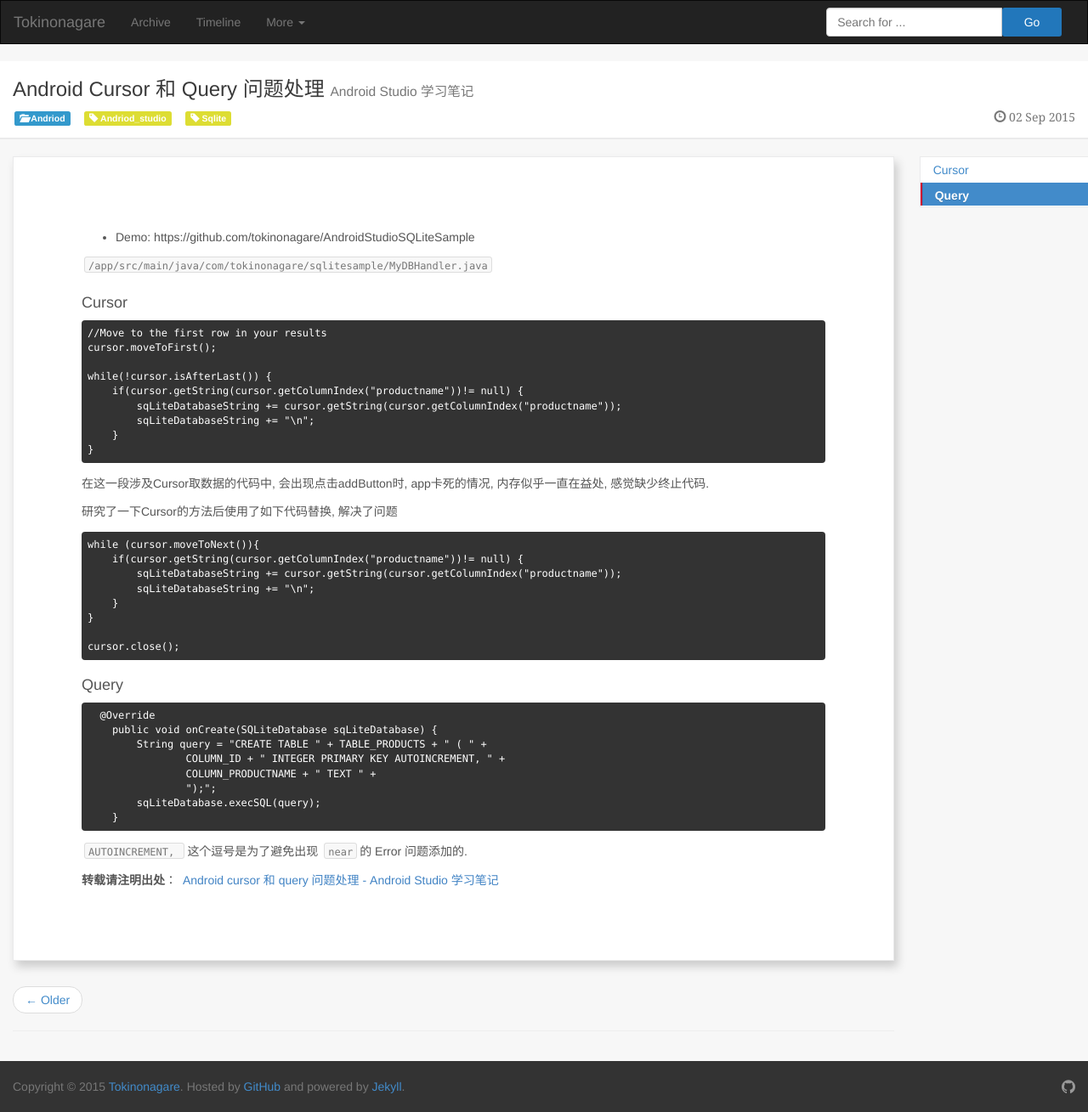
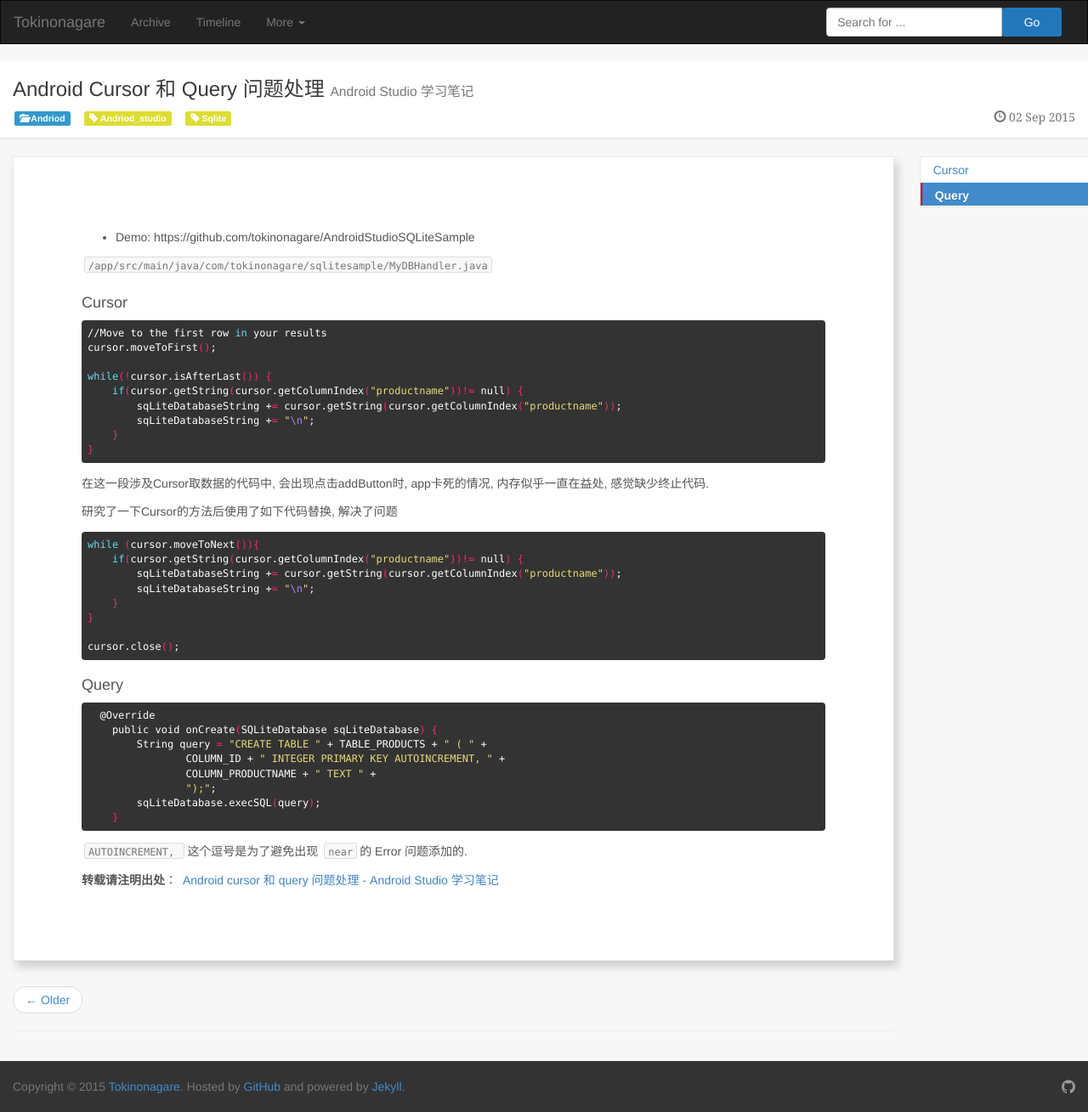
Before and after one commit to tokinonagare/tokinonagare.github.io, a Jekyll site: the page built from _posts/2015-09-02-Android_Cursor_and_Query_problem_solve.md, in a window 1280 px wide. Shown: the whole page at 85% size. Built offline with Jekyll 4.4.1, drawn with Linux system fonts in a browser that asks for light colours; Markdown is read by kramdown in place of the engine named in the settings; comment, search, counter and statistics services are not loaded.

Commit message:
Adjust highlight for code for Android_Cursor_and_Query_problem_solve

````diff
--- a/_posts/2015-09-02-Android_Cursor_and_Query_problem_solve.md
+++ b/_posts/2015-09-02-Android_Cursor_and_Query_problem_solve.md
@@ -15,7 +15,7 @@ redirect_from:
 
 ## Cursor
 
-```
+```bash
 //Move to the first row in your results
 cursor.moveToFirst();
 
@@ -31,7 +31,7 @@ while(!cursor.isAfterLast()) {
 
 研究了一下Cursor的方法后使用了如下代码替换, 解决了问题
 
-```
+```bash
 while (cursor.moveToNext()){
     if(cursor.getString(cursor.getColumnIndex("productname"))!= null) {
         sqLiteDatabaseString += cursor.getString(cursor.getColumnIndex("productname"));
@@ -44,7 +44,7 @@ cursor.close();
 
 ## Query
 
-```
+```bash
   @Override
     public void onCreate(SQLiteDatabase sqLiteDatabase) {
         String query = "CREATE TABLE " + TABLE_PRODUCTS + " ( " +
````
